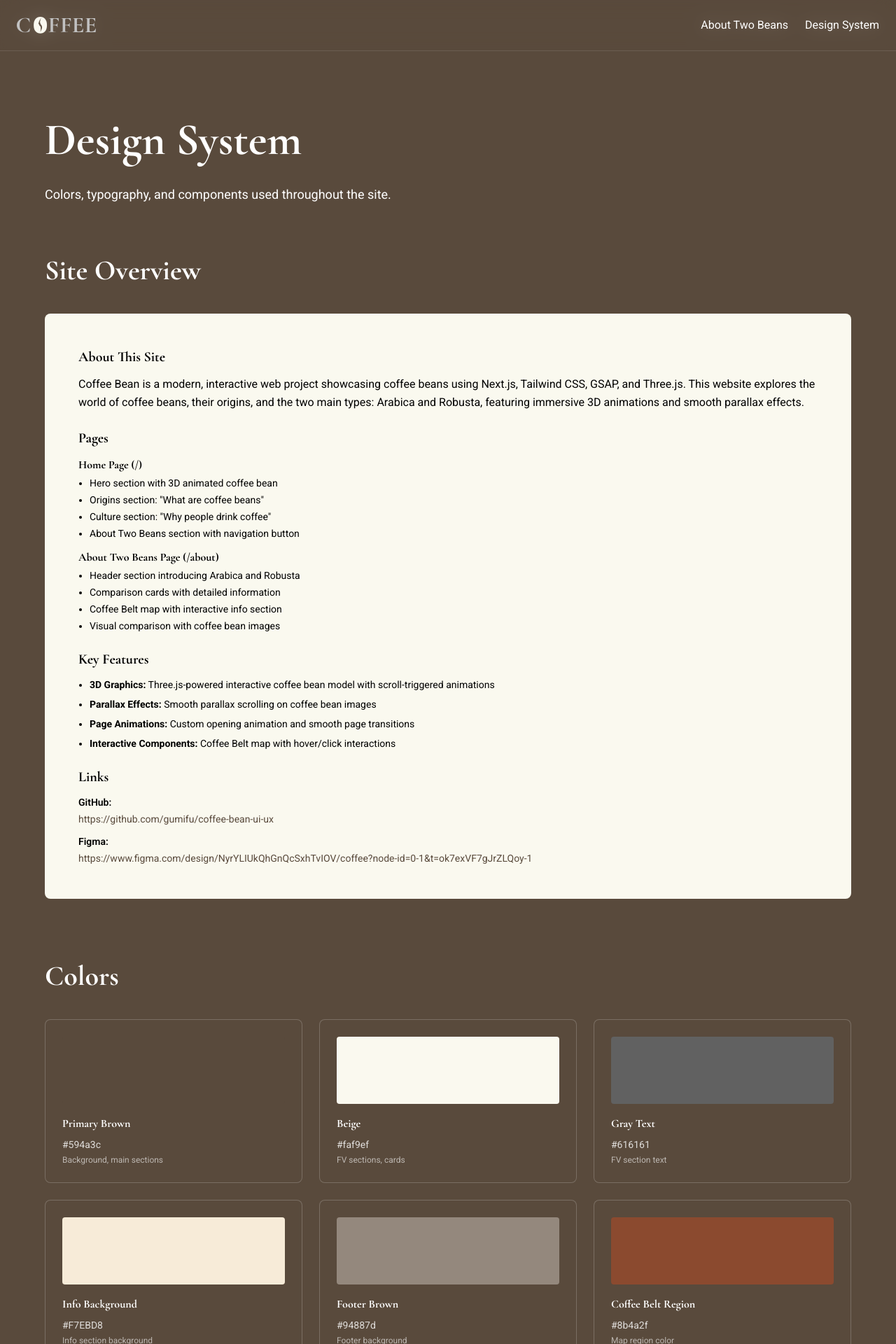
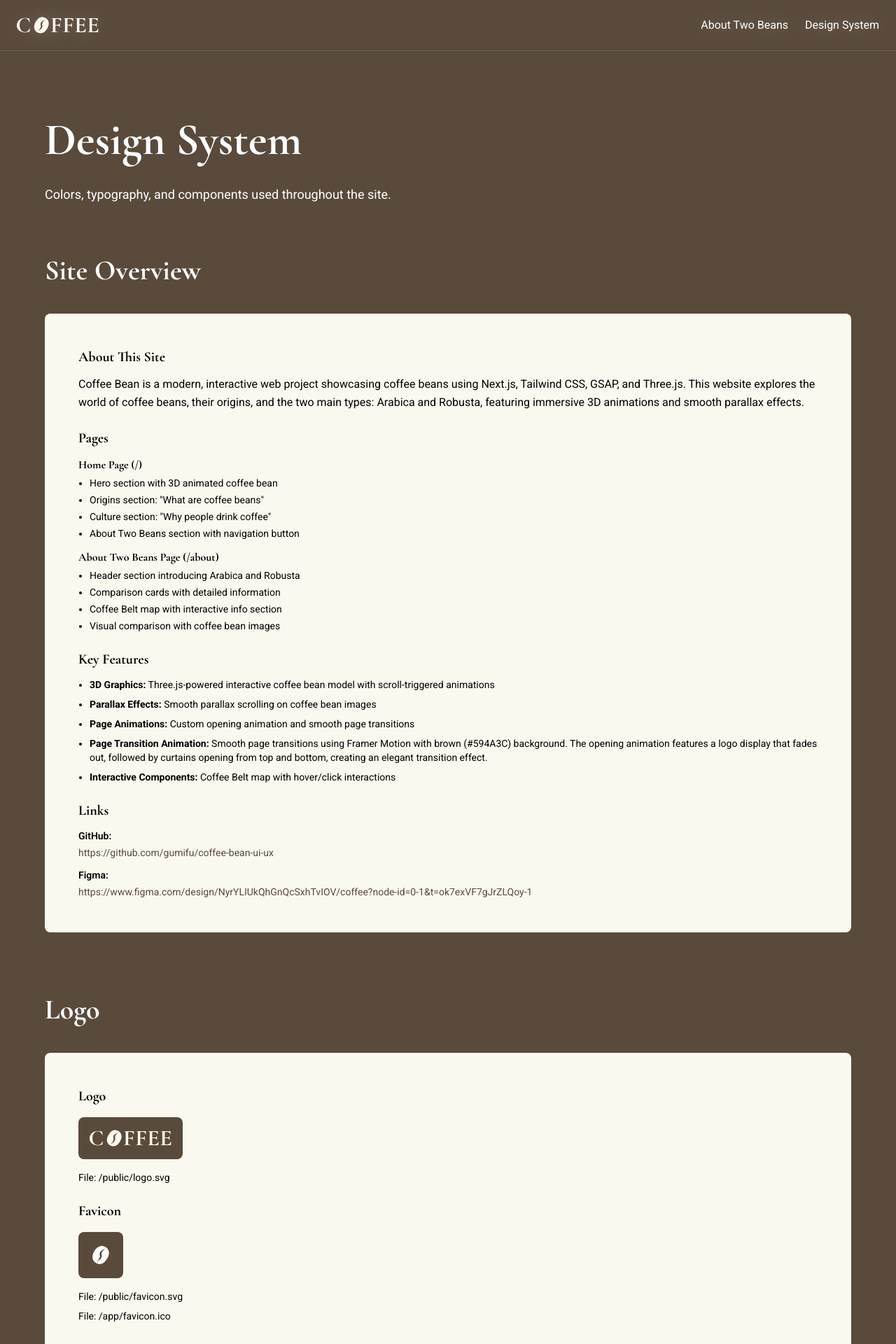
Before and after one commit to gumifu/coffee-bean-ui-ux, a Next.js app: page /design-system in a window 1280 px wide. Shown: the top 1920 px of the page at 70% size. Built offline with nearby package versions, Linux system fonts and the light colour scheme.

Commit message:
Update logo, page transitions, and design system

```diff
--- a/app/about/page.tsx
+++ b/app/about/page.tsx
@@ -369,12 +369,12 @@ export default function AboutPage() {
         className="bg-[#94887d] flex flex-col items-center w-full px-6 md:px-16 py-16"
       >
         <div className="flex flex-col items-center justify-center w-full max-w-[1280px] gap-4">
-          <Link href="/" className="h-[24px] w-[114px]">
+          <Link href="/" className="h-[28px] w-[117px]">
             <Image
-              src="/footer_logo.svg"
+              src="/logo.svg"
               alt="COFFEE"
-              width={114}
-              height={24}
+              width={117}
+              height={28}
               className="h-full w-auto"
             />
           </Link>
--- a/app/components/ClientLayout.tsx
+++ b/app/components/ClientLayout.tsx
@@ -16,7 +16,7 @@ export default function ClientLayout({
   const showCoffeeBean = pathname !== "/about" && pathname !== "/design-system";
 
   return (
-    <>
+    <div className="bg-[#594a3c] min-h-screen">
       <OpeningAnimation />
       {/* 3D Coffee Bean Scene - ページ遷移アニメーションの影響を受けないように外に配置 */}
       {showCoffeeBean && <CoffeeBeanScene pathname={pathname} />}
@@ -35,6 +35,6 @@ export default function ClientLayout({
           {children}
         </motion.div>
       </AnimatePresence>
-    </>
+    </div>
   );
 }
--- a/app/components/Navbar.tsx
+++ b/app/components/Navbar.tsx
@@ -44,12 +44,12 @@ export default function Navbar() {
     >
       <div className="flex h-[72px] items-center justify-between px-6 w-full max-w-[1408px]">
         <div className="flex items-center justify-between w-full">
-          <Link href="/" className="h-[24px] w-[114px]">
+          <Link href="/" className="h-[28px] w-[117px]">
             <Image
-              src="/header_logo.svg"
+              src="/logo.svg"
               alt="COFFEE"
-              width={114}
-              height={24}
+              width={117}
+              height={28}
               className="h-full w-auto"
             />
           </Link>
--- a/app/components/OpeningAnimation.tsx
+++ b/app/components/OpeningAnimation.tsx
@@ -20,22 +20,16 @@ export default function OpeningAnimation() {
     )
       return;
 
-    // 初期状態を設定
-    gsap.set(indicatorRef.current, { opacity: 0 });
+    // 初期状態を設定（ロゴは最初から表示）
+    gsap.set(indicatorRef.current, { opacity: 1 });
     gsap.set(topRef.current, { y: 0 });
     gsap.set(bottomRef.current, { y: 0 });
     gsap.set(containerRef.current, { opacity: 1 });
 
     const tl = gsap.timeline();
 
-    // ロゴのフェードインアニメーション
-    tl.to(indicatorRef.current, {
-      opacity: 1,
-      duration: 0.4,
-      ease: "power1.out",
-      force3D: true,
-    })
-      // ロゴのフェードアウトとカーテンが開くアニメーションを同時に実行
+    // 現在のタイミング（約0.4秒後）でロゴのフェードアウトとカーテンが開くアニメーションを同時に実行
+    tl.delay(0.4)
       .to(
         indicatorRef.current,
         {
@@ -44,7 +38,7 @@ export default function OpeningAnimation() {
           ease: "power1.in",
           force3D: true,
         },
-        "-=0.1"
+        "<"
       )
       // 上下に開くアニメーション（短縮・軽量化）
       .to(
@@ -94,14 +88,14 @@ export default function OpeningAnimation() {
       {/* 上部カーテン */}
       <div
         ref={topRef}
-        className="absolute top-0 left-0 right-0 h-1/2 bg-[#241501] z-10"
+        className="absolute top-0 left-0 right-0 h-1/2 bg-[#594A3C] z-10"
         style={{ willChange: "transform" }}
       />
 
       {/* 下部カーテン */}
       <div
         ref={bottomRef}
-        className="absolute bottom-0 left-0 right-0 h-1/2 bg-[#241501] z-10"
+        className="absolute bottom-0 left-0 right-0 h-1/2 bg-[#594A3C] z-10"
         style={{ willChange: "transform" }}
       />
 
@@ -110,14 +104,14 @@ export default function OpeningAnimation() {
         <div
           ref={indicatorRef}
           className="flex items-center justify-center"
-          style={{ willChange: "opacity", opacity: 0 }}
+          style={{ willChange: "opacity", opacity: 1 }}
         >
-          <div className="h-[24px] w-[114px]">
+          <div className="h-[28px] w-[117px]">
             <Image
-              src="/footer_logo.svg"
+              src="/logo.svg"
               alt="COFFEE"
-              width={114}
-              height={24}
+              width={117}
+              height={28}
               className="h-full w-auto"
             />
           </div>
--- a/app/design-system/page.tsx
+++ b/app/design-system/page.tsx
@@ -71,6 +71,7 @@ export default function DesignSystemPage() {
                   <li><strong>3D Graphics:</strong> Three.js-powered interactive coffee bean model with scroll-triggered animations</li>
                   <li><strong>Parallax Effects:</strong> Smooth parallax scrolling on coffee bean images</li>
                   <li><strong>Page Animations:</strong> Custom opening animation and smooth page transitions</li>
+                  <li><strong>Page Transition Animation:</strong> Smooth page transitions using Framer Motion with brown (#594A3C) background. The opening animation features a logo display that fades out, followed by curtains opening from top and bottom, creating an elegant transition effect.</li>
                   <li><strong>Interactive Components:</strong> Coffee Belt map with hover/click interactions</li>
                 </ul>
               </div>
@@ -102,6 +103,49 @@ export default function DesignSystemPage() {
                     </a>
                   </div>
                 </div>
+              </div>
+            </div>
+          </section>
+
+          {/* Logo Section */}
+          <section className="mb-20">
+            <h2
+              className="font-bold text-[32px] md:text-[40px] text-white mb-8"
+              style={{ fontFamily: "var(--font-cormorant-garamond)" }}
+            >
+              Logo
+            </h2>
+            <div className="bg-[#faf9ef] rounded-lg p-8 md:p-12 space-y-6">
+              <div>
+                <h3 className="text-black font-semibold text-xl mb-4">Logo</h3>
+                <div className="flex items-center gap-4 mb-4">
+                  <div className="bg-[#594a3c] p-4 rounded-lg">
+                    <Image
+                      src="/logo.svg"
+                      alt="Logo"
+                      width={117}
+                      height={28}
+                      className="h-auto"
+                    />
+                  </div>
+                </div>
+                <p className="text-black text-sm">File: /public/logo.svg</p>
+              </div>
+              <div>
+                <h3 className="text-black font-semibold text-xl mb-4">Favicon</h3>
+                <div className="flex items-center gap-4 mb-4">
+                  <div className="bg-[#594a3c] p-4 rounded-lg">
+                    <Image
+                      src="/favicon.svg"
+                      alt="Favicon"
+                      width={32}
+                      height={32}
+                      className="h-auto"
+                    />
+                  </div>
+                </div>
+                <p className="text-black text-sm mb-2">File: /public/favicon.svg</p>
+                <p className="text-black text-sm">File: /app/favicon.ico</p>
               </div>
             </div>
           </section>
@@ -261,12 +305,12 @@ export default function DesignSystemPage() {
                   <h4 className="text-white/80 font-medium mb-2 text-sm">Footer</h4>
                   <div className="bg-[#94887d] rounded-lg p-8 border border-white/20">
                     <div className="flex flex-col items-center justify-center w-full gap-4">
-                      <Link href="/" className="h-[24px] w-[114px]">
+                      <Link href="/" className="h-[28px] w-[117px]">
                         <Image
-                          src="/footer_logo.svg"
+                          src="/logo.svg"
                           alt="COFFEE"
-                          width={114}
-                          height={24}
+                          width={117}
+                          height={28}
                           className="h-full w-auto"
                         />
                       </Link>
@@ -289,9 +333,13 @@ export default function DesignSystemPage() {
               <div className="bg-[#faf9ef] rounded-lg p-8">
                 <Link
                   href="/about"
-                  className="inline-block bg-[#594a3c] text-white px-6 py-3 rounded-lg font-semibold hover:opacity-80 transition-opacity"
+                  className="inline-flex items-center gap-2 border border-solid border-black px-6 py-3 text-black font-normal text-base hover:bg-black hover:text-white transition-colors group"
                 >
-                  About Two Beans
+                  <span>About Two Beans</span>
+                  <ArrowUpRight
+                    size={16}
+                    className="transition-transform duration-300 group-hover:translate-x-1 group-hover:-translate-y-1"
+                  />
                 </Link>
               </div>
             </div>
--- a/app/layout.tsx
+++ b/app/layout.tsx
@@ -27,9 +27,9 @@ export default function RootLayout({
   children: React.ReactNode;
 }>) {
   return (
-    <html lang="en">
+    <html lang="en" className="bg-[#594a3c]">
       <body
-        className={`${roboto.variable} ${cormorantGaramond.variable} antialiased`}
+        className={`${roboto.variable} ${cormorantGaramond.variable} antialiased bg-[#594a3c]`}
         suppressHydrationWarning
       >
         <ClientLayout>{children}</ClientLayout>
```
Also changed, not shown: public/logo.svg.
